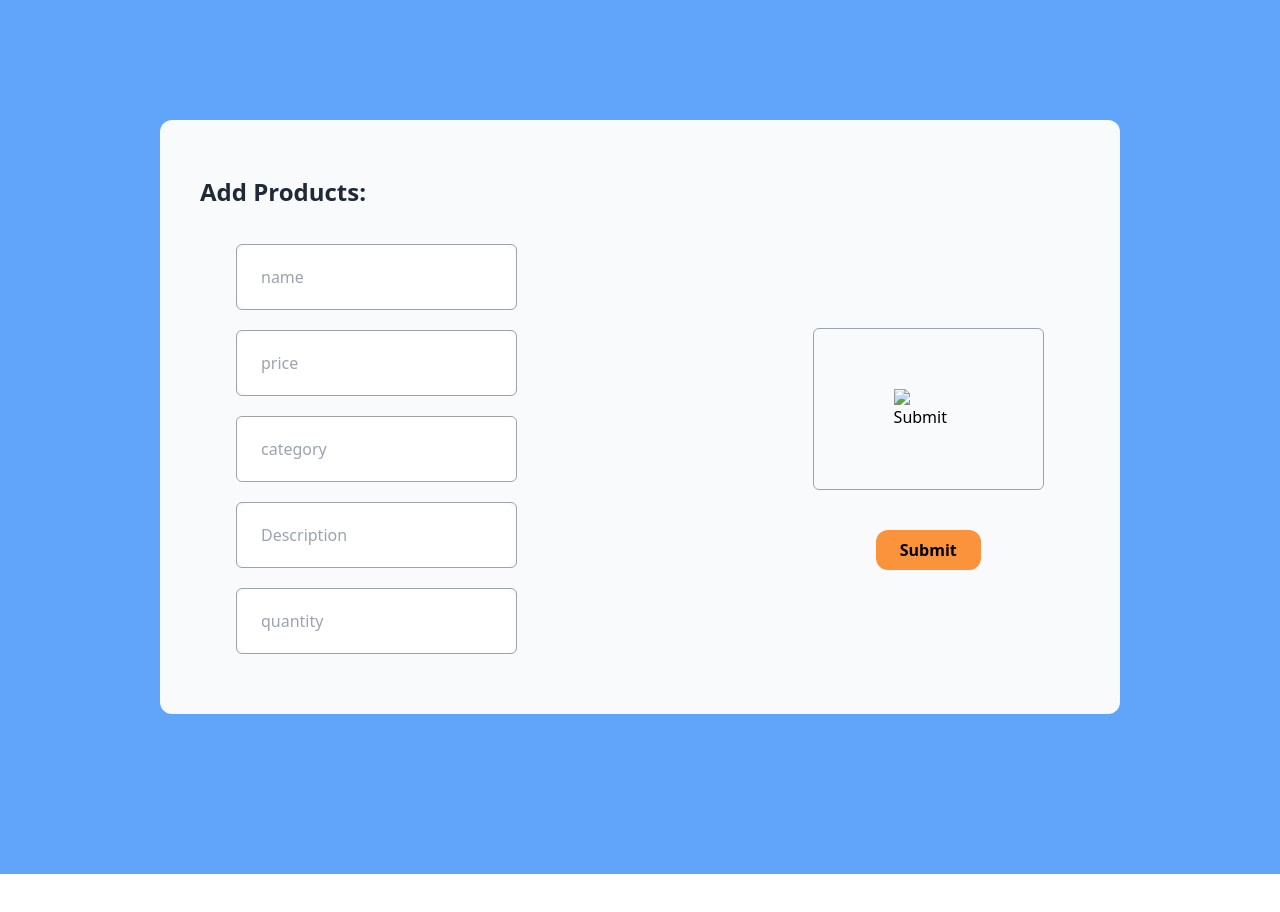
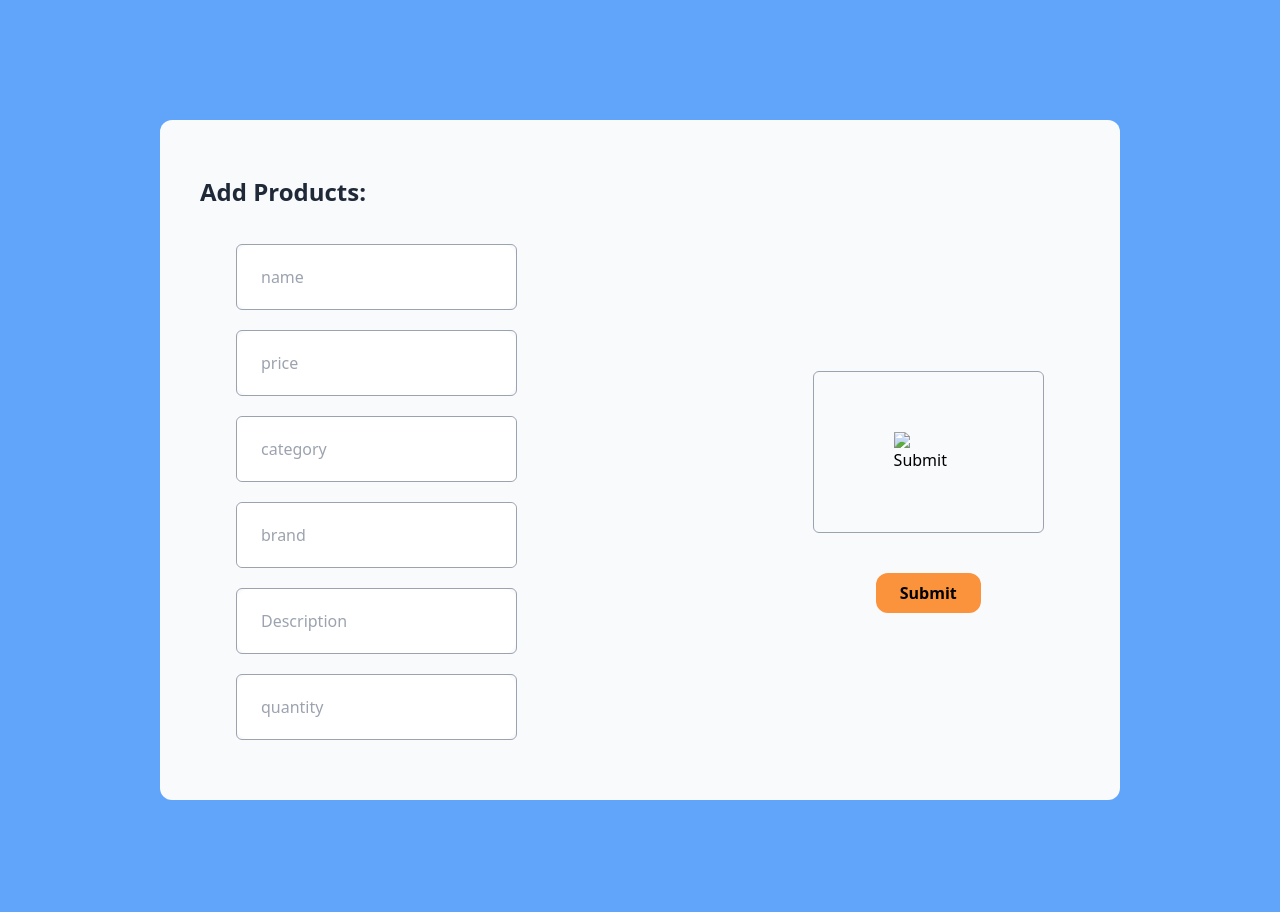
Before and after one commit to brayanriunge/ecommerce, a Next.js app: page /Admin/Dashboard in a window 1280 px wide. Shown: the top 912 px of the page. Before the commit the page ends 874 px from the top, so only its background shows below. Built offline with nearby package versions, Linux system fonts and the light colour scheme.

Commit message:
adding product values

```diff
--- a/pages/Admin/Dashboard.tsx
+++ b/pages/Admin/Dashboard.tsx
@@ -6,6 +6,7 @@ type FormValues = {
   category: string;
   quantity: number;
   price: number;
+  brand: string;
 };
 
 export default function Dashboard() {
@@ -40,6 +41,14 @@ export default function Dashboard() {
                 <input
                   type="category"
                   placeholder="category"
+                  required
+                  className="rounded-md px-6 py-5 focus:outline-none border-none"
+                />
+              </div>
+              <div className="flex border border-gray-400 relative rounded-md">
+                <input
+                  type="brand"
+                  placeholder="brand"
                   required
                   className="rounded-md px-6 py-5 focus:outline-none border-none"
                 />
```
